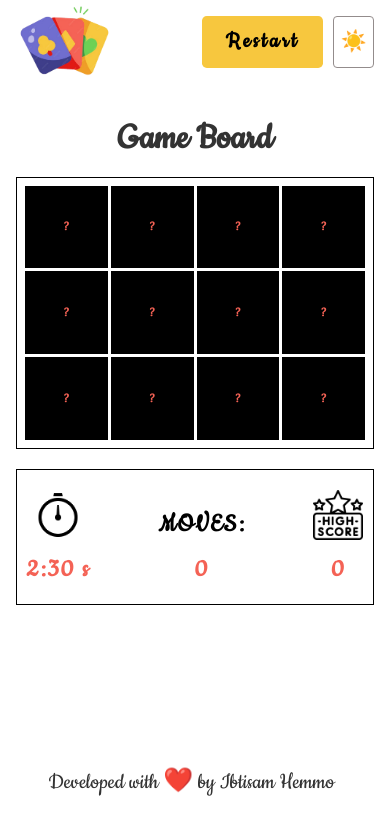
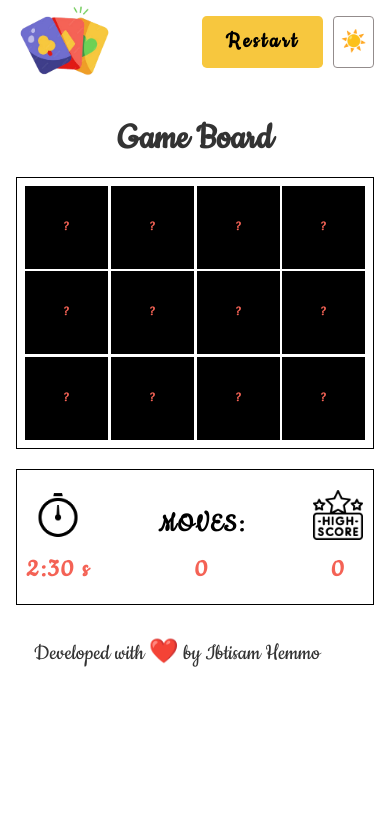
Before and after one commit to Ibtisam-Hemmo/memoryGame, a React (Vite) app: page /game in a window 390 px wide. Shown: the top 834 px of the page. Built offline with nearby package versions, Linux system fonts and the light colour scheme.

Commit message:
fix footer position

```diff
--- a/src/styles/GamePage.module.scss
+++ b/src/styles/GamePage.module.scss
@@ -3,6 +3,7 @@
 main {
     margin: 0 1rem;
     background-color: var(--bg-default);
+    flex-grow: 1;
 }
 
 .header {
@@ -76,9 +77,10 @@ main {
     color: #f46255;
     font-size: 2rem;
     font-weight: bold;
-    transition: transform 0.2s ease-in-out, background-color 0.3s;
+    transition: transform 0.2s ease-in-out, background-color 0.3s, opacity 0.5s ease;
     opacity: 0;
     animation: cardEntry 0.5s ease-in-out forwards;
+    will-change: transform, opacity;
 
     &:hover {
         transform: scale(1.05);
@@ -102,7 +104,11 @@ main {
     color: black;
     border: 1px solid black;
     font-weight: bold;
+    opacity: 1;
+    transform: rotateY(180deg);
+    transition: transform 0.5s ease-in-out, opacity 0.3s ease;
 }
+
 
 .gameTitle {
     margin: 0 0 1rem 0;
@@ -118,6 +124,7 @@ main {
     width: 90%;
     color: var(--body-text);
     justify-content: center;
+    position: relative;
 }
 
 .footer p {
@@ -322,11 +329,6 @@ main {
         margin-top: 2rem;
     }
 
-    .footer {
-        position: absolute;
-        bottom: 0;
-    }
-
     .secondaryPage h2 {
         font-size: 2rem;
         margin-bottom: 1rem;
--- a/src/styles/general.scss
+++ b/src/styles/general.scss
@@ -37,6 +37,8 @@ body,
     height: 100%;
     margin: 0;
     background-color: var(--bg-default);
+    display: flex;
+    flex-direction: column;
 }
 
 
```
